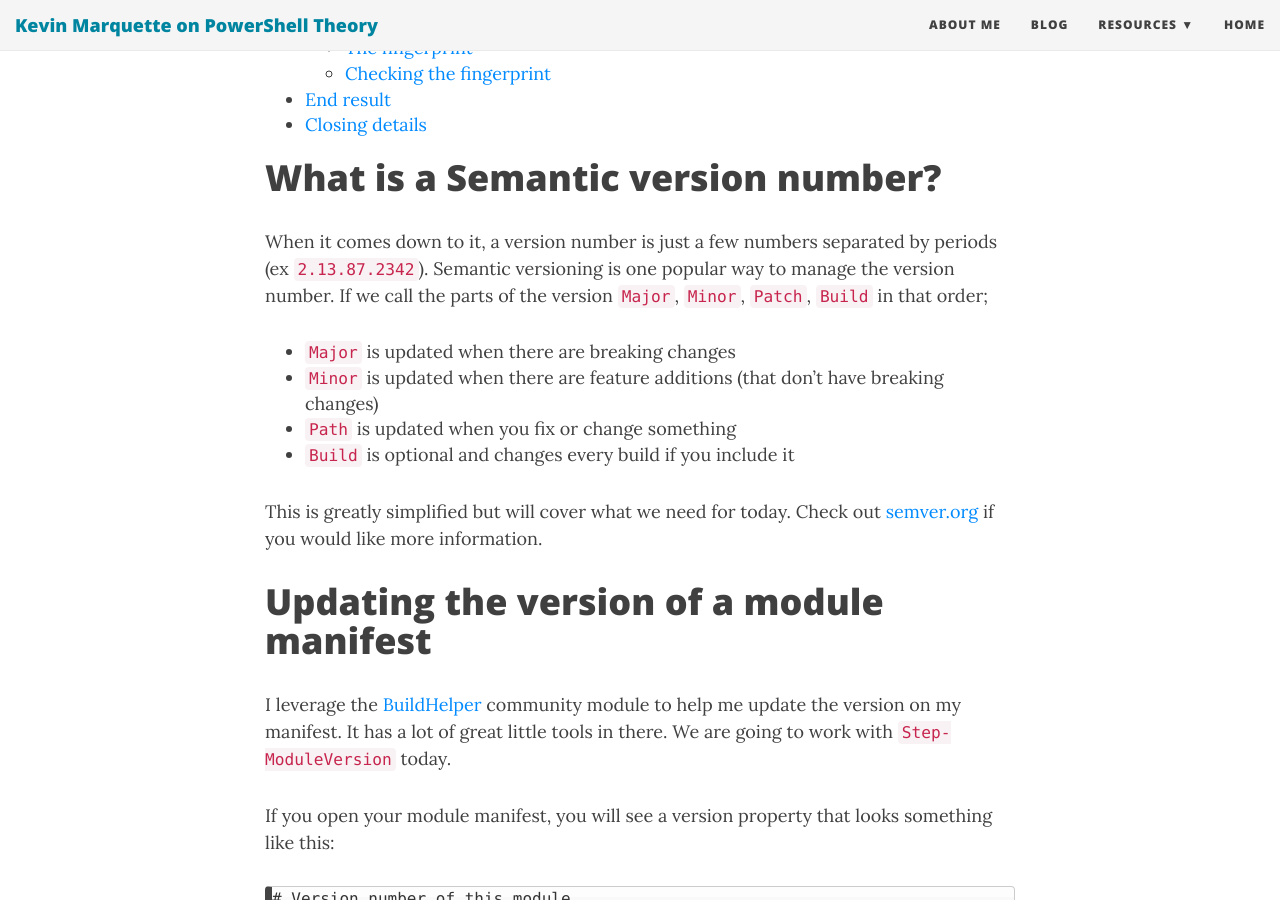
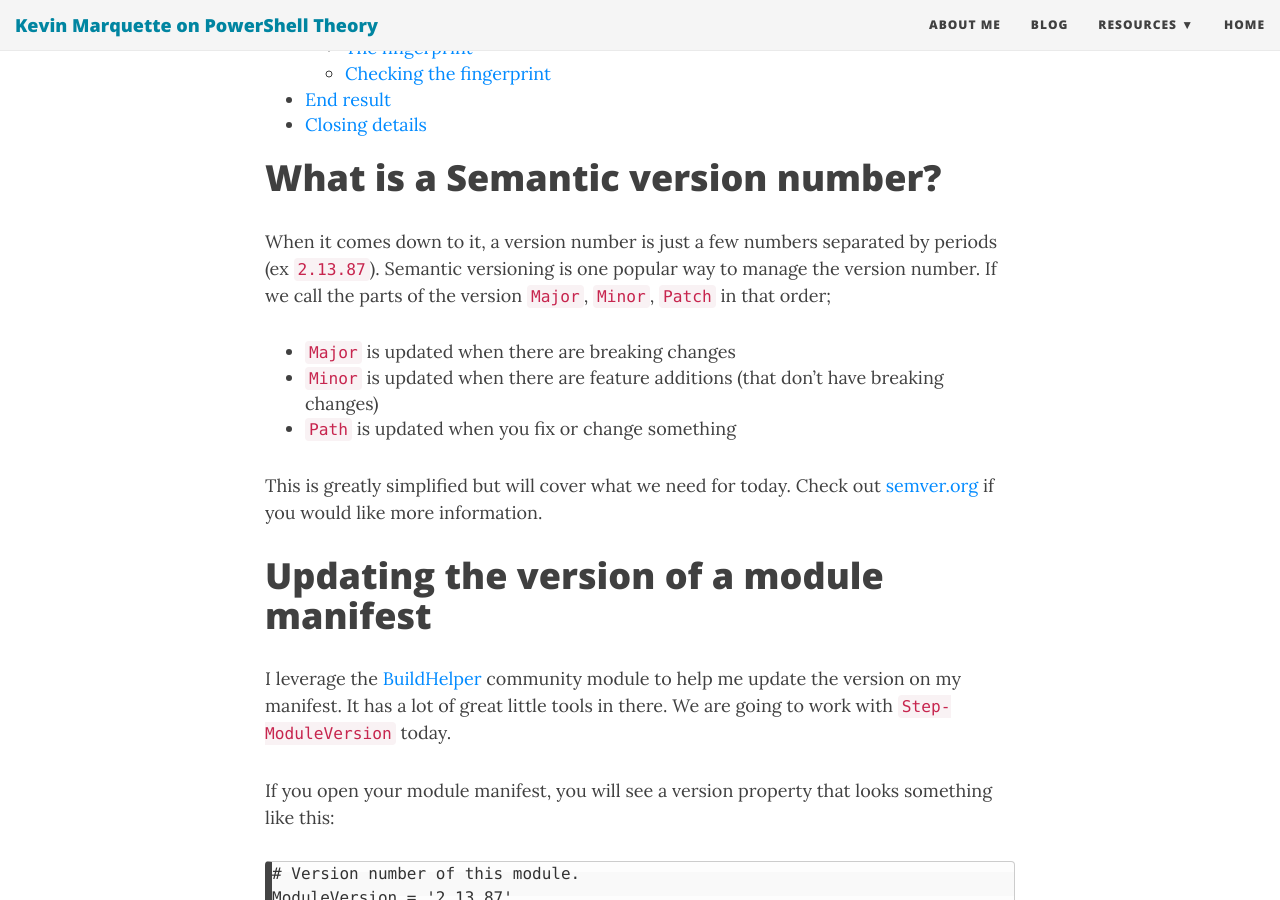
Before and after one commit to KevinMarquette/kevinmarquette.github.io, a Jekyll site: the page built from _posts/2017-10-14-Powershell-module-semantec-version.md, in a window 1280 px wide and 900 px high, scrolled down 719 px. Built offline with Jekyll 4.4.1, drawn with Linux system fonts in a browser that asks for light colours; nearby versions of some CDN libraries.

Commit message:
fixed description of version to be more accurate

```diff
--- a/_posts/2017-10-14-Powershell-module-semantec-version.md
+++ b/_posts/2017-10-14-Powershell-module-semantec-version.md
@@ -18,12 +18,11 @@ Today, I am going to walk you through how I bump that version based on changes i
 
 # What is a Semantic version number?
 
-When it comes down to it, a version number is just a few numbers separated by periods (ex `2.13.87.2342`). Semantic versioning is one popular way to manage the version number. If we call the parts of the version `Major`, `Minor`, `Patch`, `Build` in that order;
+When it comes down to it, a version number is just a few numbers separated by periods (ex `2.13.87`). Semantic versioning is one popular way to manage the version number. If we call the parts of the version `Major`, `Minor`, `Patch` in that order;
 
 * `Major` is updated when there are breaking changes
 * `Minor` is updated when there are feature additions (that don't have breaking changes)
 * `Path` is updated when you fix or change something
-* `Build` is optional and changes every build if you include it
 
 This is greatly simplified but will cover what we need for today. Check out [semver.org](http://semver.org/) if you would like more information.
 
```
